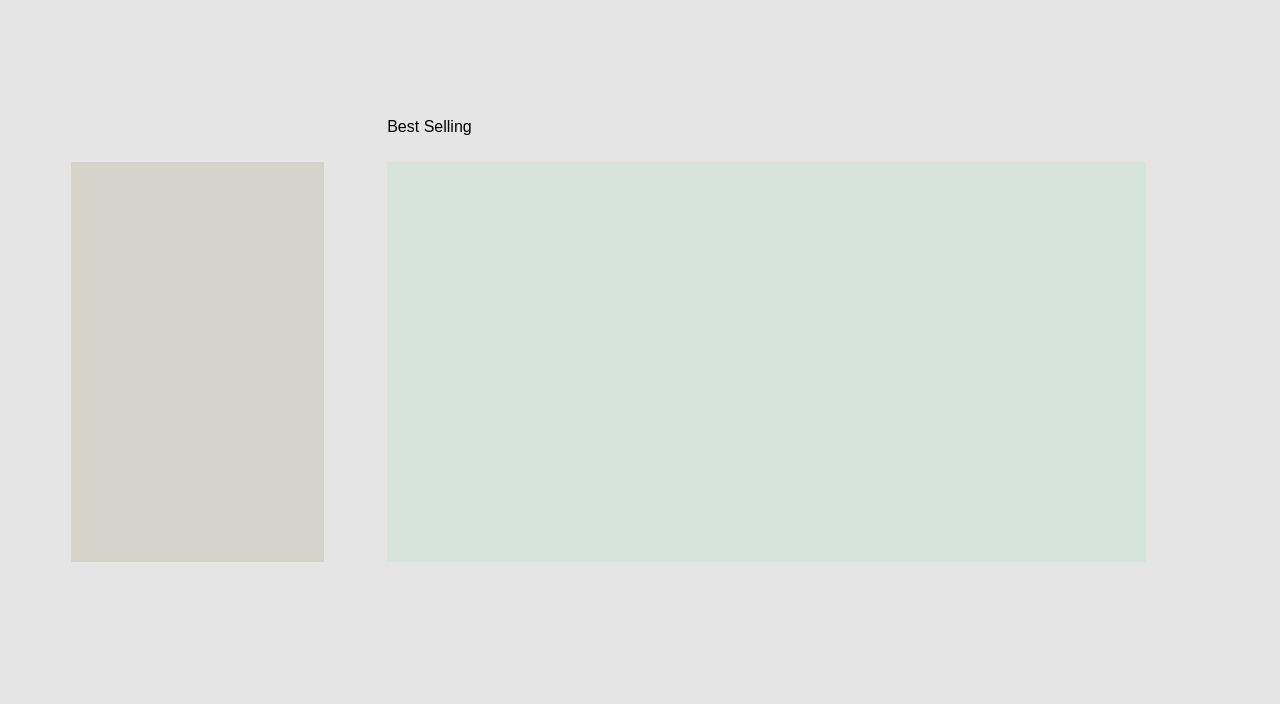
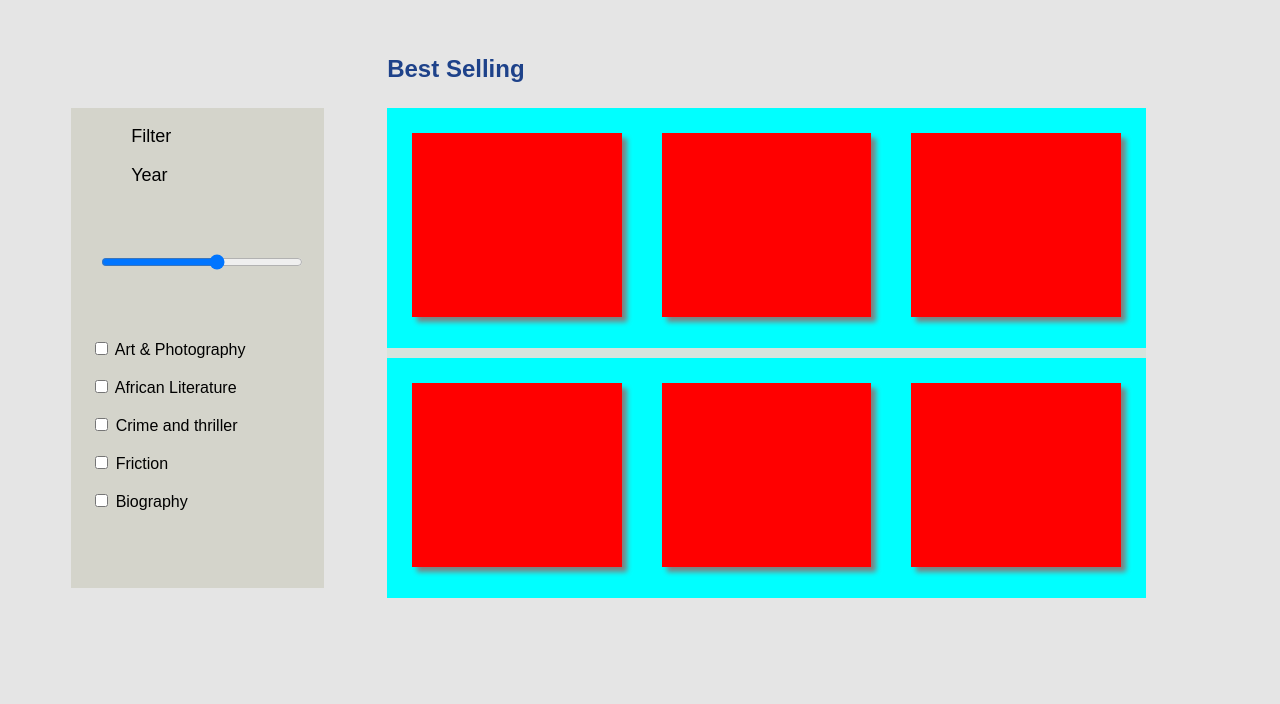
Before and after one commit to EmemEkpo/simple-book, a plain HTML site: page index.html in a window 1280 px wide. Shown: the part 96-800 px from the top of the page. Drawn offline with nearby package versions, Linux system fonts and the light colour scheme; a web font is replaced by a local one.

Commit message:
Completed layout on side panel and main

```diff
--- a/homePage.css
+++ b/homePage.css
@@ -1,30 +1,29 @@
-*{
+* {
   box-sizing: border-box;
 }
 body {
   background-color: #e5e5e5;
-    font-family: 'Cabin Condensed', sans-serif;
+  font-family: "Cabin Condensed", sans-serif;
 }
 .navbar {
-    background-color: #1E428A;
+  background-color: #1e428a;
   height: 5rem;
   width: 100%;
-    color: #FFFFFF;
+  color: #ffffff;
   display: flex;
   align-items: center;
-
 }
-.navbar img{
+.navbar img {
   display: block;
   height: 80%;
   margin: 8vw;
 }
-.navbar div ul{
+.navbar div ul {
   display: flex;
   justify-content: center;
 }
 
-.navbar li{
+.navbar li {
   display: inline-block;
   width: 5rem;
   top: 50%;
@@ -32,33 +31,103 @@ body {
   margin: 0 2rem;
 }
 
-
-.center{
+.center {
   display: flex;
   justify-content: center;
 }
-.b-selling{
-    margin: 10% 0% 2% 30%;
+.b-selling {
+  margin: 5% 0% 2% 30%;
+  font-weight: bold;
+  font-size: x-large;
+  color: #1e428a;
 }
-.section{
+.section {
   display: flex;
 }
 
-
-
-.side-panel{
-    height:50vh;
+.side-panel {
+  height: 60vh;
   background-color: rgb(212, 212, 203);
   width: 20%;
   float: left;
   margin-left: 5%;
+}
+.side-panel p {
+  margin-left: 30px;
+  padding-left: 30px;
+  font-size: large;
+}
+.slider {
+  margin-top: 10px;
+  margin-left: 30px;
+  padding-left: 30px;
+  width: 80%;
+  height: 20%;
+}
+.slider::-webkit-slider-thumb {
+  -webkit-appearance: none;
+  appearance: none;
+  width: 20px;
+  height: 60px;
+  background: #000;
+  cursor: pointer;
+  border: 5px solid rgb(67, 38, 134);
+  border-radius: 4px;
+}
 
-}
-.main-panel{
-    height:50vh;
+.main-panel {
+  height: 60vh;
   background-color: rgb(214, 228, 221);
   width: 60%;
   float: left;
   margin-left: 5%;
-
 }
+.row-1 {
+  display: flex;
+  height: 50%;
+  width: 100%;
+  background-color: aqua;
+  margin: 10px, 10px;
+  padding: 5px;
+}
+.row-2 {
+  display: flex;
+  height: 50%;
+  width: 100%;
+  background-color: aqua;
+  margin-top: 10px;
+  padding: 5px;
+}
+.col {
+  display: flex;
+  flex-direction: column;
+  background-color: red;
+  margin: 20px;
+}
+.container-1 {
+  width: 30%;
+  height: 80%;
+  margin: 20px;
+  margin-bottom: 10px;
+  box-shadow: 5px 5px 5px grey;
+}
+.container-2 {
+  width: 30%;
+  height: 80%;
+  margin: 20px;
+  margin-bottom: 10px;
+  box-shadow: 5px 5px 5px grey;
+}
+.container-3 {
+  width: 30%;
+  height: 80%;
+  margin: 20px;
+  margin-bottom: 10px;
+  box-shadow: 5px 5px 5px grey;
+}
+form {
+  font-size: medium;
+  margin-top: 5px;
+  padding: 20px;
+  height: 50%;
+}
--- a/index.html
+++ b/index.html
@@ -1,40 +1,94 @@
 <!DOCTYPE html>
 <html lang="en">
   <head>
-    <meta charset="UTF-8">
-    <meta http-equiv="X-UA-Compatible" content="IE=edge">
-    <meta name="viewport" content="width=device-width, initial-scale=1.0">
+    <meta charset="UTF-8" />
+    <meta http-equiv="X-UA-Compatible" content="IE=edge" />
+    <meta name="viewport" content="width=device-width, initial-scale=1.0" />
     <title>Simple-book</title>
-    <link rel="stylesheet" href="homePage.css">
-    <link rel="preconnect" href="https://fonts.googleapis.com">
-<link rel="preconnect" href="https://fonts.gstatic.com" crossorigin>
-<link href="https://fonts.googleapis.com/css2?family=Cabin+Condensed&display=swap" rel="stylesheet">
+    <link rel="stylesheet" href="homePage.css" />
+    <link rel="preconnect" href="https://fonts.googleapis.com" />
+    <link rel="preconnect" href="https://fonts.gstatic.com" crossorigin />
+    <link
+      href="https://fonts.googleapis.com/css2?family=Cabin+Condensed&display=swap"
+      rel="stylesheet"
+    />
+    <script src="https://cdn.jsdelivr.net/npm/feather-icons/dist/feather.min.js"></script>
   </head>
   <body>
     <div class="navbar">
-        <img src="images/logo.png" alt="">
+      <img src="images/logo.png" alt="" />
       <div class="center">
         <ul>
-                <li>
-                    Home
-                </li>
+          <li>Home</li>
           <li>Orders</li>
-                <li> About</li>
+          <li>About</li>
+        </ul>
+        <ul>
+          <li><i data-feather="search"></i></li>
+          <li><i data-feather="user"></i></li>
         </ul>
       </div>
     </div>
     <div class="b-selling">
       <p>Best Selling</p>
-
     </div>
     <section>
+      <div class="side-panel">
+        <p>Filter</p>
+        <p>Year</p>
 
-        <div class="side-panel">
+        <input
+          type="range"
+          min="1"
+          max="100"
+          value="50"
+          class="slider"
+          id="myRange"
+        />
 
+        <form>
+          <input
+            type="checkbox"
+            id="genre1"
+            name="genre1"
+            value="Art & photography"
+          />
+          <label for="genre1"> Art & Photography</label><br /><br />
+          <input
+            type="checkbox"
+            id="genre2"
+            name="genre2"
+            value="African literature"
+          />
+          <label for="genre2"> African Literature</label><br /><br />
+          <input
+            type="checkbox"
+            id="genre3"
+            name="genre3"
+            value="Crime and thriller"
+          />
+          <label for="genre3"> Crime and thriller</label><br /><br />
+          <input type="checkbox" id="genre4" name="genre4" value="Friction" />
+          <label for="genre4"> Friction</label><br /><br />
+          <input type="checkbox" id="genre5" name="genre5" value="Biography" />
+          <label for="genre5"> Biography</label><br /><br />
+        </form>
       </div>
       <div class="main-panel">
-
+        <div class="row-1">
+          <div class="container-1 col"></div>
+          <div class="container-2 col"></div>
+          <div class="container-2 col"></div>
+        </div>
+        <div class="row-2">
+          <div class="container-1 col"></div>
+          <div class="container-2 col"></div>
+          <div class="container-3 col"></div>
+        </div>
       </div>
     </section>
+    <script>
+      feather.replace();
+    </script>
   </body>
 </html>
```
Lines whose indentation alone changed are shown as unchanged.
